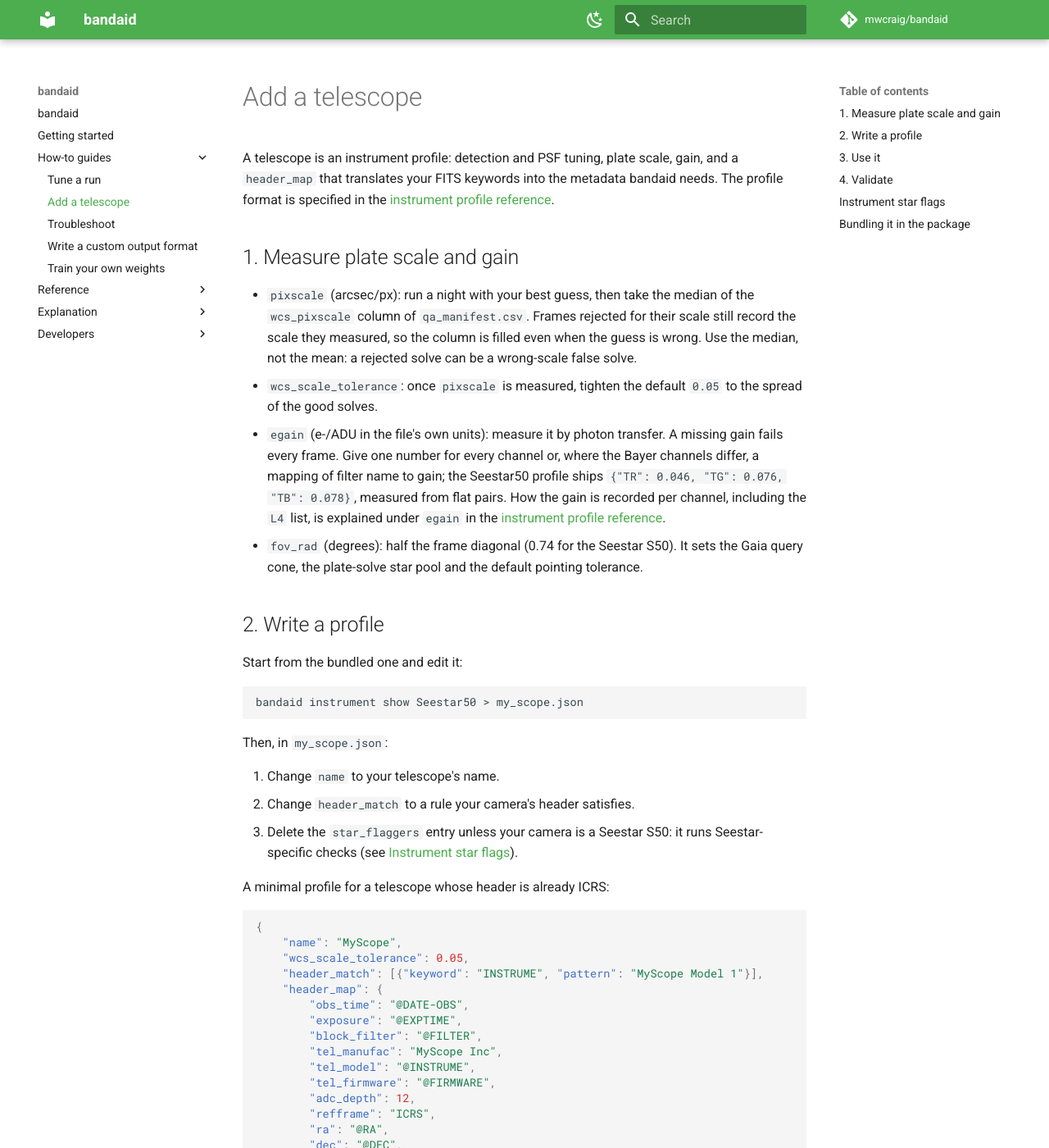
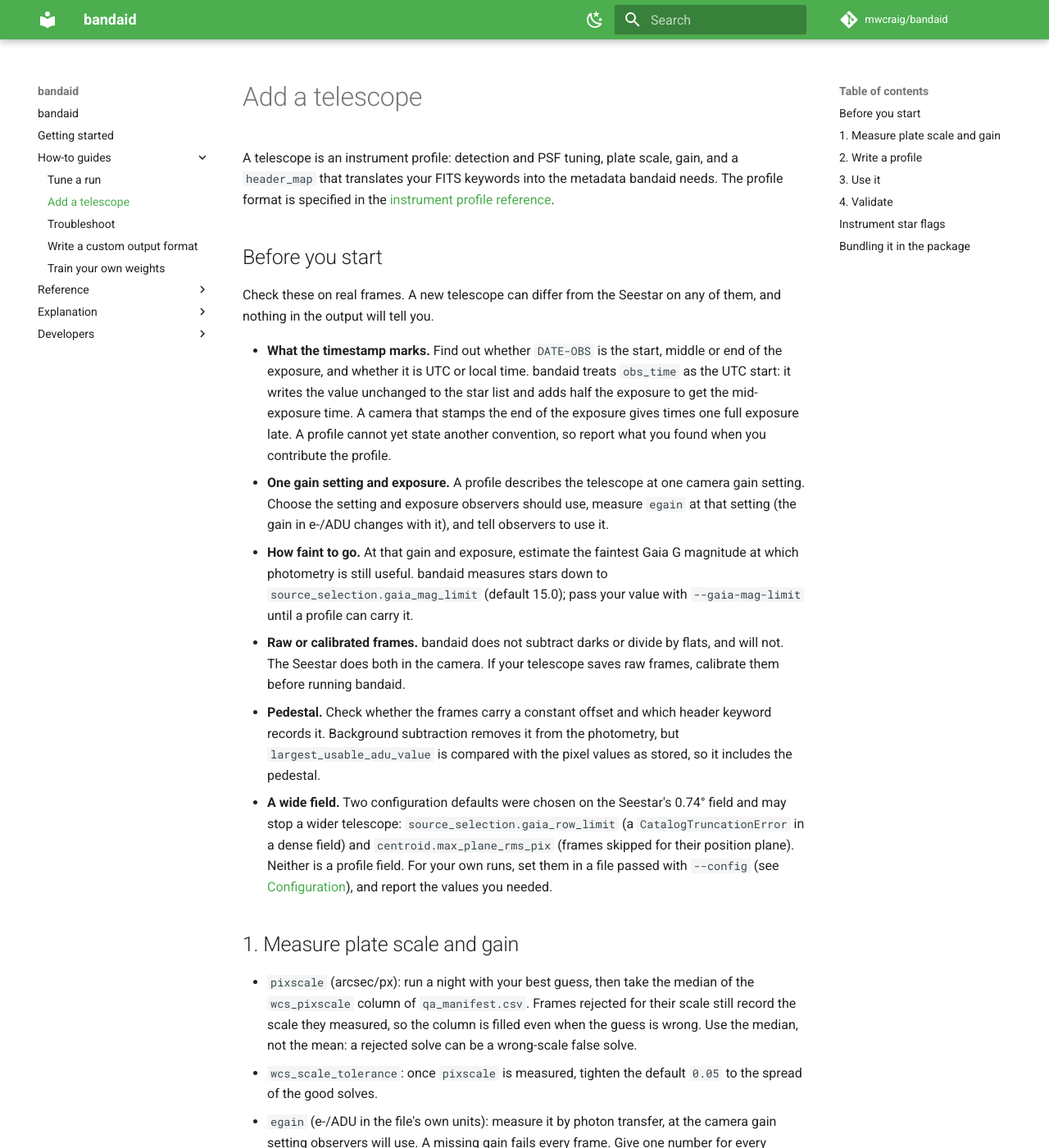
Before and after one commit to mwcraig/bandaid, an MkDocs documentation site: the page built from docs/howto/add_a_telescope.md, in a window 1280 px wide and 1400 px high. Shown: the whole window at 82% size. Built offline with MkDocs 1.6.1 and Material for MkDocs 9.7.7, drawn with Linux system fonts in a browser that asks for light colours; comment, search, counter and statistics services are not loaded; some of the changed text lies outside the part shown.

Commit message:
Add CLAUDE.md and a new-telescope checklist to the how-to
CLAUDE.md tells a Claude session how contributions arrive: branch and fork
workflow, when an issue comes before a pull request, what a report includes,
and the decisions behind adding a telescope (one gain setting per telescope,
depth rather than a row count, no image calibration, a needed profile field
lands before the profile).

The add-a-telescope how-to gains a "Before you start" section with the
checks a new telescope needs on real frames: what the timestamp marks, the
gain setting, how faint to go, raw or calibrated frames, pedestal, and the
two configuration defaults a wide field may trip.

🤖 Generated with [Claude Code](https://claude.com/claude-code)

```diff
--- a/docs/howto/add_a_telescope.md
+++ b/docs/howto/add_a_telescope.md
@@ -4,6 +4,41 @@ A telescope is an instrument profile: detection and PSF tuning, plate scale, gai
 and a `header_map` that translates your FITS keywords into the metadata bandaid
 needs. The profile format is specified in the
 [instrument profile reference](../reference/instrument_profiles.md).
+
+## Before you start
+
+Check these on real frames. A new telescope can differ from the Seestar on any of
+them, and nothing in the output will tell you.
+
+- **What the timestamp marks.** Find out whether `DATE-OBS` is the start, middle
+    or end of the exposure, and whether it is UTC or local time. bandaid treats
+    `obs_time` as the UTC start: it writes the value unchanged to the star list
+    and adds half the exposure to get the mid-exposure time. A camera that stamps
+    the end of the exposure gives times one full exposure late. A profile cannot
+    yet state another convention, so report what you found when you contribute
+    the profile.
+- **One gain setting and exposure.** A profile describes the telescope at one
+    camera gain setting. Choose the setting and exposure observers should use,
+    measure `egain` at that setting (the gain in e-/ADU changes with it), and
+    tell observers to use it.
+- **How faint to go.** At that gain and exposure, estimate the faintest Gaia G
+    magnitude at which photometry is still useful. bandaid measures stars down to
+    `source_selection.gaia_mag_limit` (default 15.0); pass your value with
+    `--gaia-mag-limit` until a profile can carry it.
+- **Raw or calibrated frames.** bandaid does not subtract darks or divide by
+    flats, and will not. The Seestar does both in the camera. If your telescope
+    saves raw frames, calibrate them before running bandaid.
+- **Pedestal.** Check whether the frames carry a constant offset and which
+    header keyword records it. Background subtraction removes it from the
+    photometry, but `largest_usable_adu_value` is compared with the pixel values
+    as stored, so it includes the pedestal.
+- **A wide field.** Two configuration defaults were chosen on the Seestar's
+    0.74° field and may stop a wider telescope: `source_selection.gaia_row_limit`
+    (a `CatalogTruncationError` in a dense field) and
+    `centroid.max_plane_rms_pix` (frames skipped for their position plane).
+    Neither is a profile field. For your own runs, set them in a file passed
+    with `--config` (see [Configuration](../reference/configuration.md)), and
+    report the values you needed.
 
 ## 1. Measure plate scale and gain
 
@@ -14,8 +49,8 @@ needs. The profile format is specified in the
     wrong-scale false solve.
 - `wcs_scale_tolerance`: once `pixscale` is measured, tighten the default `0.05` to
     the spread of the good solves.
-- `egain` (e-/ADU in the file's own units): measure it by photon transfer. A
-    missing gain fails every frame. Give one number for every channel or, where
+- `egain` (e-/ADU in the file's own units): measure it by photon transfer, at
+    the camera gain setting observers will use. A missing gain fails every frame. Give one number for every channel or, where
     the Bayer channels differ, a mapping of filter name to gain; the Seestar50
     profile ships `{"TR": 0.046, "TG": 0.076, "TB": 0.078}`, measured from flat
     pairs. How the gain is recorded per channel, including the `L4` list, is
@@ -192,5 +227,6 @@ repository.
     profiles.
 1. Run `test_bundled_profiles_have_pairwise_disjoint_header_match_rules` in the
     same file. It fails if your `header_match` collides with another profile's.
-1. Open a pull request. No registry code changes are needed: `available_instruments()`
+1. Open a pull request. Say how each value in the profile was measured and on
+    what data. No registry code changes are needed: `available_instruments()`
     scans `meta_json_files/` for every `<name>/profile.json`.
```
Also changed, not shown: CHANGELOG.md (+3 -0 lines), CLAUDE.md (added, +93 -0 lines).
